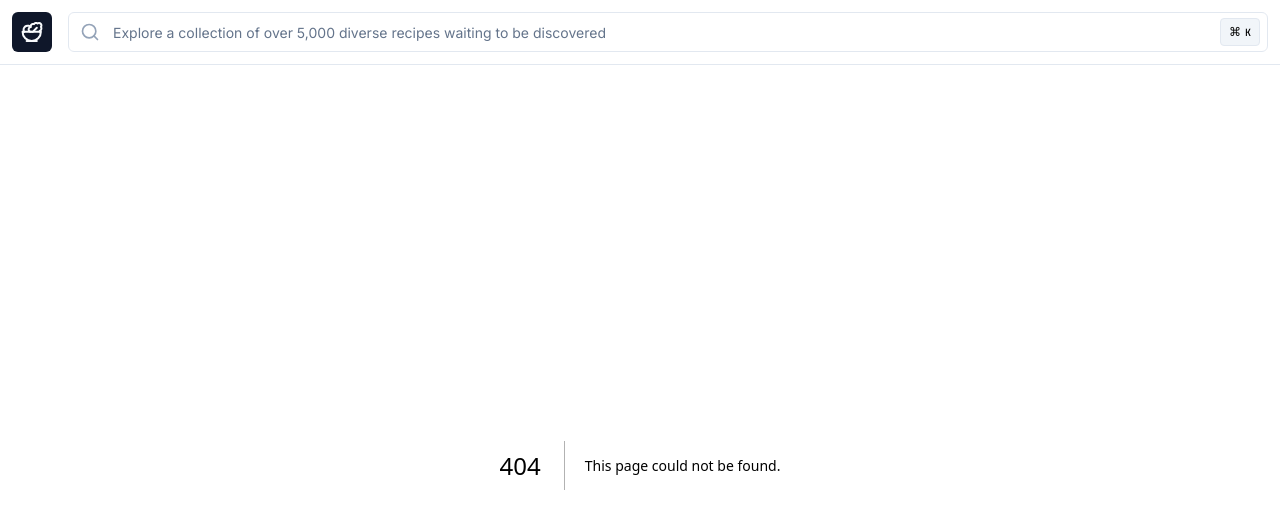
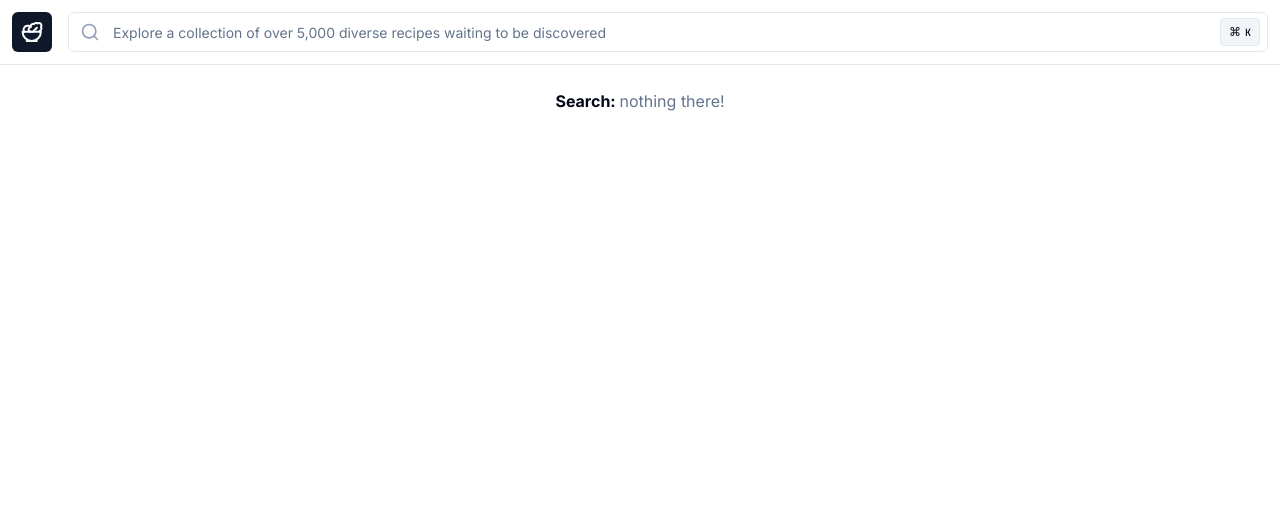
Before and after one commit to edwintantawi/foodsery, a Next.js app: page /search in a window 1280 px wide. Before the commit this address had no page. Shown: the top 528 px of the page. Built offline with nearby package versions, Linux system fonts and the light colour scheme.

Commit message:
feat: add page placeholder

```diff
--- a/app/page.tsx
+++ b/app/page.tsx
@@ -1,3 +1,10 @@
 export default function Page() {
-  return <h1>Hello, Foodsery!</h1>;
+  return (
+    <div className="px-4 py-6 text-center">
+      <h1>
+        <span className="text-slate-500">Hello</span>,{' '}
+        <span className="font-bold">Foodsery!</span>
+      </h1>
+    </div>
+  );
 }
--- /dev/null
+++ b/app/search/page.tsx
@@ -0,0 +1,18 @@
+import * as React from 'react';
+
+interface PageProps {
+  searchParams: { q?: string };
+}
+
+export default function Page({ searchParams }: PageProps) {
+  return (
+    <div className="px-4 py-6 text-center">
+      <h1>
+        <span className="font-bold">Search: </span>
+        <span className="text-slate-500">
+          {searchParams.q ?? 'nothing there!'}
+        </span>
+      </h1>
+    </div>
+  );
+}
```
